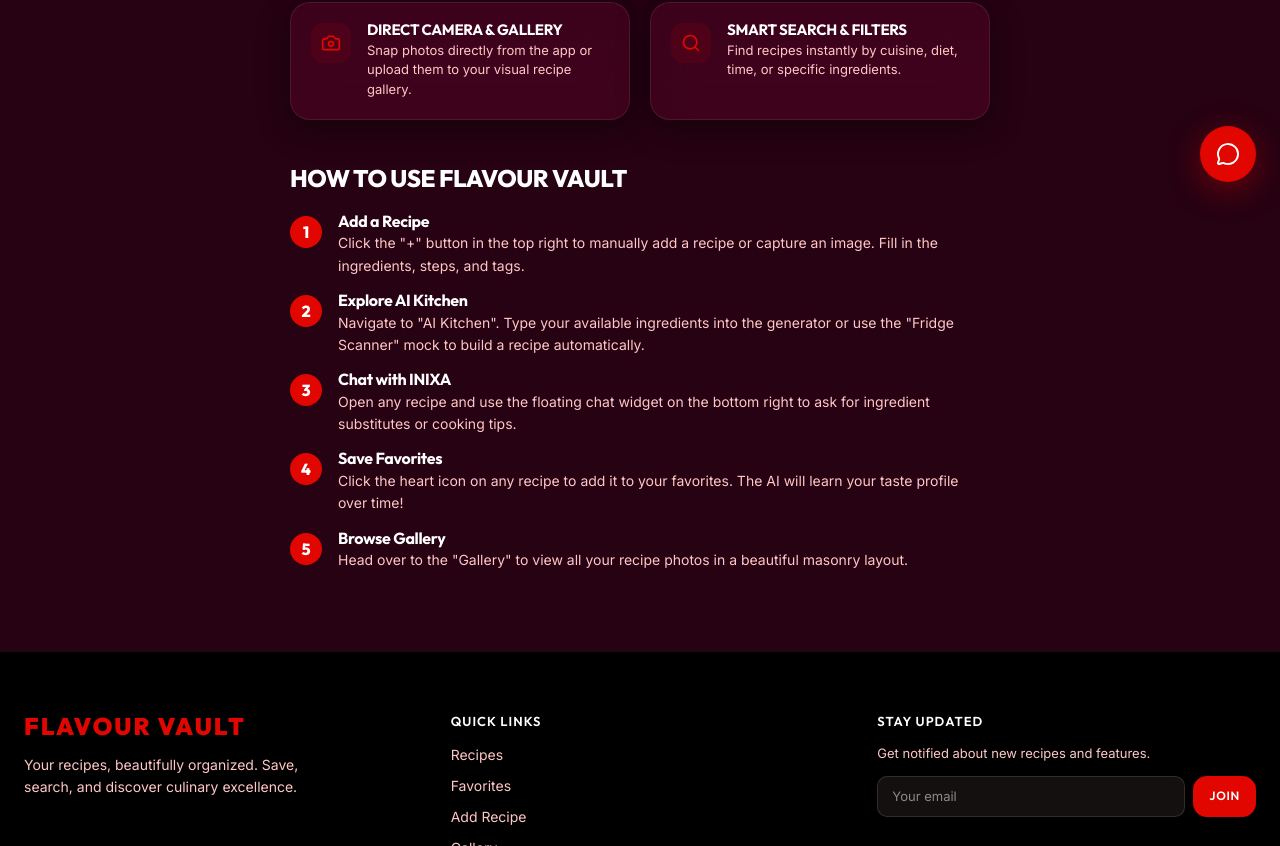
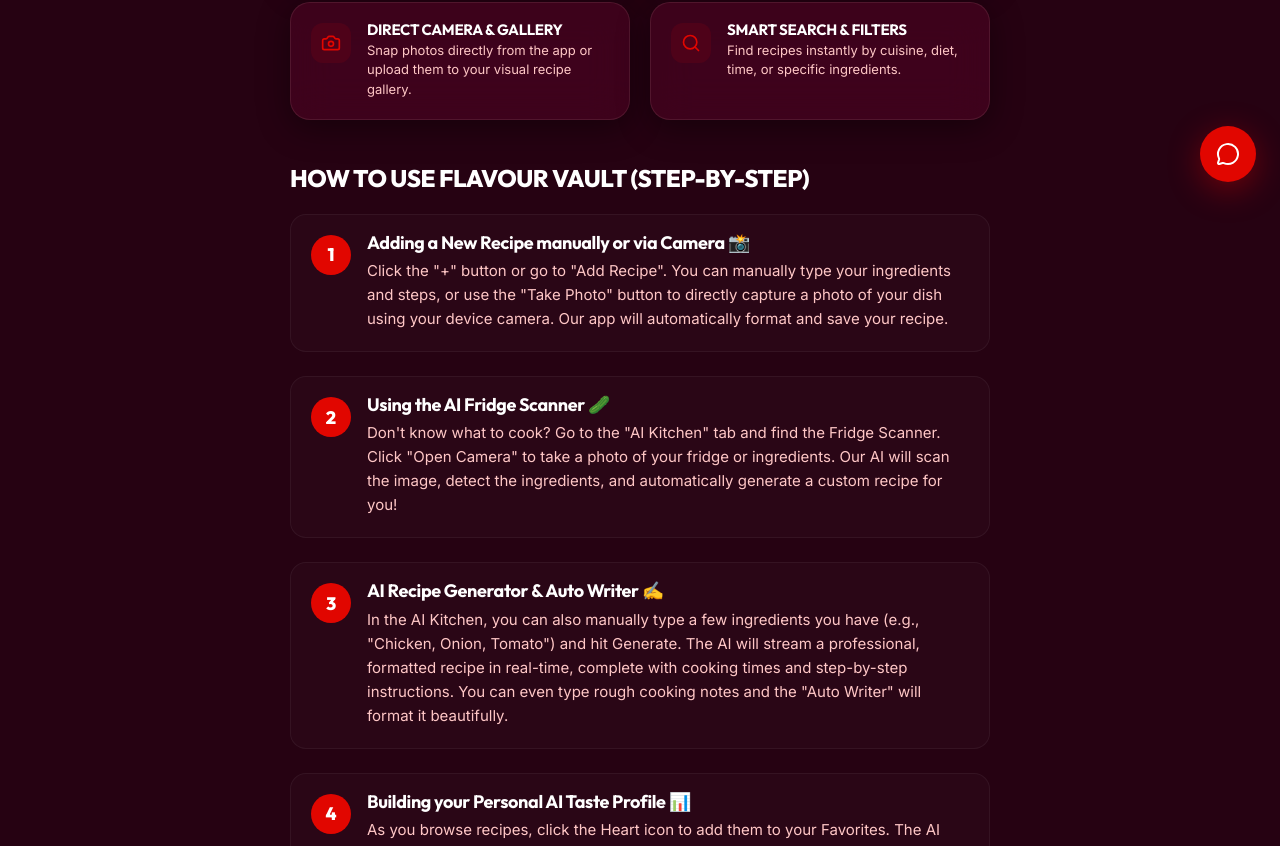
Before and after one commit to keerthan4531-a11y/flavour-vault, a React (Vite) app: page /about in a window 1280 px wide. Shown: the part 594-1440 px from the top of the page. Built offline with nearby package versions, Linux system fonts and the light colour scheme.

Commit message:
fix: resolve TS build errors (tasteAnalyzer import and TasteProfilePanel property)

```diff
--- a/src/components/ai/TasteProfilePanel.tsx
+++ b/src/components/ai/TasteProfilePanel.tsx
@@ -2,14 +2,14 @@
 import { motion } from 'framer-motion';
 import { Activity, Star, Tag, Utensils } from 'lucide-react';
 import { useRecipeContext } from '../../context/RecipeContext';
-import { generateTasteProfile, TasteProfile } from '../../services/ai/tasteAnalyzer';
+import { generateTasteProfile, type TasteProfile } from '../../services/ai/tasteAnalyzer';
 
 export function TasteProfilePanel() {
   const { recipes } = useRecipeContext();
   const [profile, setProfile] = useState<TasteProfile | null>(null);
 
   useEffect(() => {
-    const favorites = recipes.filter(r => r.favorite);
+    const favorites = recipes.filter(r => r.isFavorite);
     setProfile(generateTasteProfile(favorites));
   }, [recipes]);
 
--- a/src/pages/AboutPage.tsx
+++ b/src/pages/AboutPage.tsx
@@ -79,15 +79,40 @@
           {/* How to Use Guide */}
           <div>
             <h2 style={{ fontFamily: "'Outfit', sans-serif", fontSize: 24, fontWeight: 800, textTransform: 'uppercase', marginBottom: 24, color: 'var(--text-primary)' }}>
-              How to Use Flavour Vault
+              How to Use Flavour Vault (Step-by-Step)
             </h2>
-            <div style={{ display: 'flex', flexDirection: 'column', gap: 16 }}>
+            <div style={{ display: 'flex', flexDirection: 'column', gap: 24 }}>
               {[
-                { step: '1', title: 'Add a Recipe', text: 'Click the "+" button in the top right to manually add a recipe or capture an image. Fill in the ingredients, steps, and tags.' },
-                { step: '2', title: 'Explore AI Kitchen', text: 'Navigate to "AI Kitchen". Type your available ingredients into the generator or use the "Fridge Scanner" mock to build a recipe automatically.' },
-                { step: '3', title: 'Chat with INIXA', text: 'Open any recipe and use the floating chat widget on the bottom right to ask for ingredient substitutes or cooking tips.' },
-                { step: '4', title: 'Save Favorites', text: 'Click the heart icon on any recipe to add it to your favorites. The AI will learn your taste profile over time!' },
-                { step: '5', title: 'Browse Gallery', text: 'Head over to the "Gallery" to view all your recipe photos in a beautiful masonry layout.' }
+                {
+                  step: '1',
+                  title: 'Adding a New Recipe manually or via Camera 📸',
+                  text: 'Click the "+" button or go to "Add Recipe". You can manually type your ingredients and steps, or use the "Take Photo" button to directly capture a photo of your dish using your device camera. Our app will automatically format and save your recipe.'
+                },
+                {
+                  step: '2',
+                  title: 'Using the AI Fridge Scanner 🥒',
+                  text: 'Don\'t know what to cook? Go to the "AI Kitchen" tab and find the Fridge Scanner. Click "Open Camera" to take a photo of your fridge or ingredients. Our AI will scan the image, detect the ingredients, and automatically generate a custom recipe for you!'
+                },
+                {
+                  step: '3',
+                  title: 'AI Recipe Generator & Auto Writer ✍️',
+                  text: 'In the AI Kitchen, you can also manually type a few ingredients you have (e.g., "Chicken, Onion, Tomato") and hit Generate. The AI will stream a professional, formatted recipe in real-time, complete with cooking times and step-by-step instructions. You can even type rough cooking notes and the "Auto Writer" will format it beautifully.'
+                },
+                {
+                  step: '4',
+                  title: 'Building your Personal AI Taste Profile 📊',
+                  text: 'As you browse recipes, click the Heart icon to add them to your Favorites. The AI analyzes your favorite dishes to build a "Taste Profile" (e.g., "The Spice Fiend" or "The Vegan Explorer"). Once your profile is built, the "Surprise Me" button will generate recipes tailored exactly to your taste preferences!'
+                },
+                {
+                  step: '5',
+                  title: 'Chatting with INIXA (AI Assistant) 💬',
+                  text: 'Need a substitute for an ingredient? Want to know how to make a dish less spicy? Open any recipe and click the floating AI chat icon at the bottom right. INIXA, your personal AI sous-chef, will answer your questions instantly.'
+                },
+                {
+                  step: '6',
+                  title: 'Nutrition Analysis & Cloud Sync 🥗☁️',
+                  text: 'Every generated recipe includes AI-estimated nutrition facts (Calories, Protein, etc.). Plus, your recipes are safely stored. Watch the top-right corner of the navigation bar to see the "Syncing..." status, ensuring your data is always backed up and ready to go.'
+                }
               ].map((guide, i) => (
                 <motion.div
                   key={guide.step}
@@ -95,14 +120,14 @@
                   whileInView={{ opacity: 1, x: 0 }}
                   viewport={{ once: true }}
                   transition={{ delay: i * 0.1 }}
-                  style={{ display: 'flex', gap: 16, alignItems: 'flex-start' }}
+                  style={{ display: 'flex', gap: 16, alignItems: 'flex-start', background: 'rgba(255,255,255,0.02)', padding: '20px', borderRadius: 16, border: '1px solid rgba(255,255,255,0.05)' }}
                 >
-                  <div style={{ width: 32, height: 32, borderRadius: '50%', background: '#e10600', color: '#fff', display: 'flex', alignItems: 'center', justifyContent: 'center', fontWeight: 800, fontFamily: "'Outfit', sans-serif", flexShrink: 0, marginTop: 2 }}>
+                  <div style={{ width: 40, height: 40, borderRadius: '50%', background: '#e10600', color: '#fff', display: 'flex', alignItems: 'center', justifyContent: 'center', fontWeight: 800, fontFamily: "'Outfit', sans-serif", fontSize: 18, flexShrink: 0 }}>
                     {guide.step}
                   </div>
                   <div>
-                    <h3 style={{ fontFamily: "'Outfit', sans-serif", fontWeight: 700, fontSize: 16, marginBottom: 4 }}>{guide.title}</h3>
-                    <p style={{ fontSize: 14, color: 'var(--text-secondary)', lineHeight: 1.6 }}>{guide.text}</p>
+                    <h3 style={{ fontFamily: "'Outfit', sans-serif", fontWeight: 700, fontSize: 18, marginBottom: 8, color: 'var(--text-primary)' }}>{guide.title}</h3>
+                    <p style={{ fontSize: 15, color: 'var(--text-secondary)', lineHeight: 1.6 }}>{guide.text}</p>
                   </div>
                 </motion.div>
               ))}
--- a/src/services/ai/tasteAnalyzer.ts
+++ b/src/services/ai/tasteAnalyzer.ts
@@ -1,4 +1,4 @@
-import { Recipe } from '../../types/recipe';
+import type { Recipe } from '../../types/recipe';
 
 export interface TasteProfile {
   topCuisines: string[];
--- a/tsconfig.app.json
+++ b/tsconfig.app.json
@@ -15,10 +15,12 @@
     /* Bundler mode */
     "moduleResolution": "bundler",
     "allowImportingTsExtensions": true,
+    "isolatedModules": true,
     "verbatimModuleSyntax": true,
     "moduleDetection": "force",
     "noEmit": true,
     "jsx": "react-jsx",
+    "ignoreDeprecations": "6.0",
 
     /* Linting */
     "noUnusedLocals": false,
```
